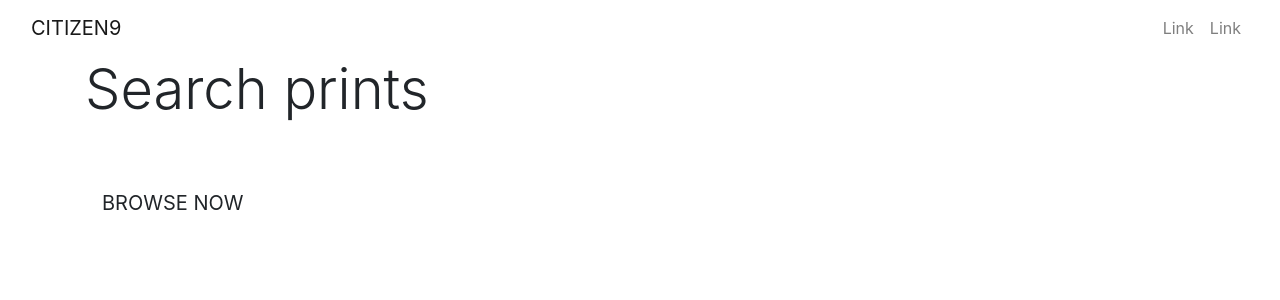
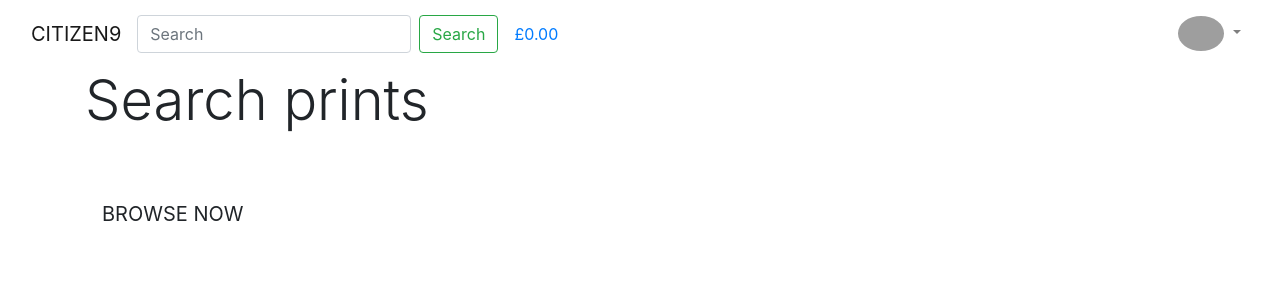
Before and after one commit to stellaexp/full-stack-frameworks-project, a Django app: page / in a window 1280 px wide. Shown: the top 300 px of the page. Run offline with Django 3.2, Linux system fonts and the light colour scheme; some libraries are stand-ins or nearby versions; grey boxes are pictures that could not be loaded.

Commit message:
main page header structure

```diff
--- a/templates/base.html
+++ b/templates/base.html
@@ -41,13 +41,44 @@
                     aria-label="Toggle navigation">
                     <span class="navbar-toggler-icon"></span>
             </button>
-            <div class="collapse navbar-collapse" id="navbarSupportedContent">
-                <ul class="navbar-nav ml-auto">
-                    <li class="nav-item">
-                        <a class="nav-link" href="#">Link</a>
-                    </li>
-                    <li class="nav-item">
-                        <a class="nav-link" href="#">Link</a>
+            <form method="GET" action="" class="form-inline my-2 my-lg-0">
+                <input class="form-control mr-sm-2" type="search" placeholder="Search" aria-label="Search">
+                <button class="btn btn-outline-success my-2 my-sm-0" type="submit">Search</button>
+            </form>
+            <li class="list-inline-item">
+                <a class="{% if grand_total %}text-info font-weight-bold{% else %}text-black{% endif %} nav-link" href="">
+                    <div class="text-center">
+                        <div><i class="fa fa-shopping-bag fa-lg"></i></div>
+                            <p class="my-0">
+                            {% if grand_total %}
+                                ${{ grand_total|floatformat:2 }}
+                            {% else %}
+                                £0.00
+                            {% endif %}
+                        </p>
+                    </div>
+                </a>
+            </li>
+            <!-- Tutorial for navbar obtained here https://mdbootstrap.com/docs/jquery/navigation/navbar/-->
+            <div class="collapse navbar-collapse" id="navbar-list-4">
+                <ul class="ul-none navbar-nav ml-auto nav-flex-icons">
+                    <li class="nav-item avatar dropdown">
+                        <a class="nav-link dropdown-toggle colour-white" href="#" id="navbarDropdownMenuLink" role="button" data-toggle="dropdown" aria-haspopup="true" aria-expanded="false">
+                        <img src="https://mdbootstrap.com/img/Photos/Avatars/avatar-5.jpg" class="rounded-circle z-depth-0 margin-left-10"
+                            alt="avatar image" height="35">
+                        </a>
+                    <div class="dropdown-menu dropdown-menu-right" aria-labelledby="navbarDropdownMenuLink">
+                        {% if request.user.is_authenticated %}
+                            {% if request.user.is_superuser %}
+                            <a class="dropdown-item" href="#">Dashboard</a>
+                            {% endif %}
+                            <a class="dropdown-item" href="#">My Profile</a>
+                            <a class="dropdown-item" href="#">Log Out</a>
+                        {% else %}
+                            <a class="dropdown-item" href="#">Register</a>
+                            <a class="dropdown-item" href="#">Log Out</a>
+                         {% endif %}
+                    </div>
                     </li>
                 </ul>
             </div>
```
